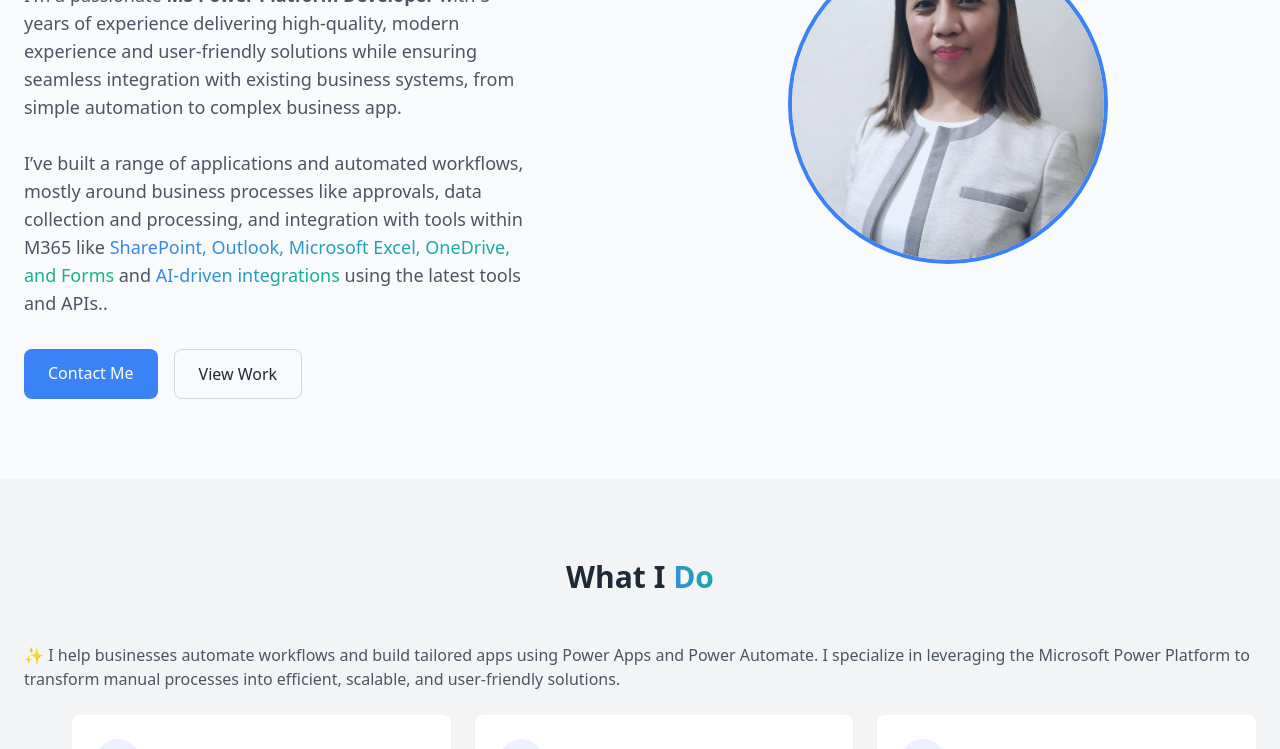
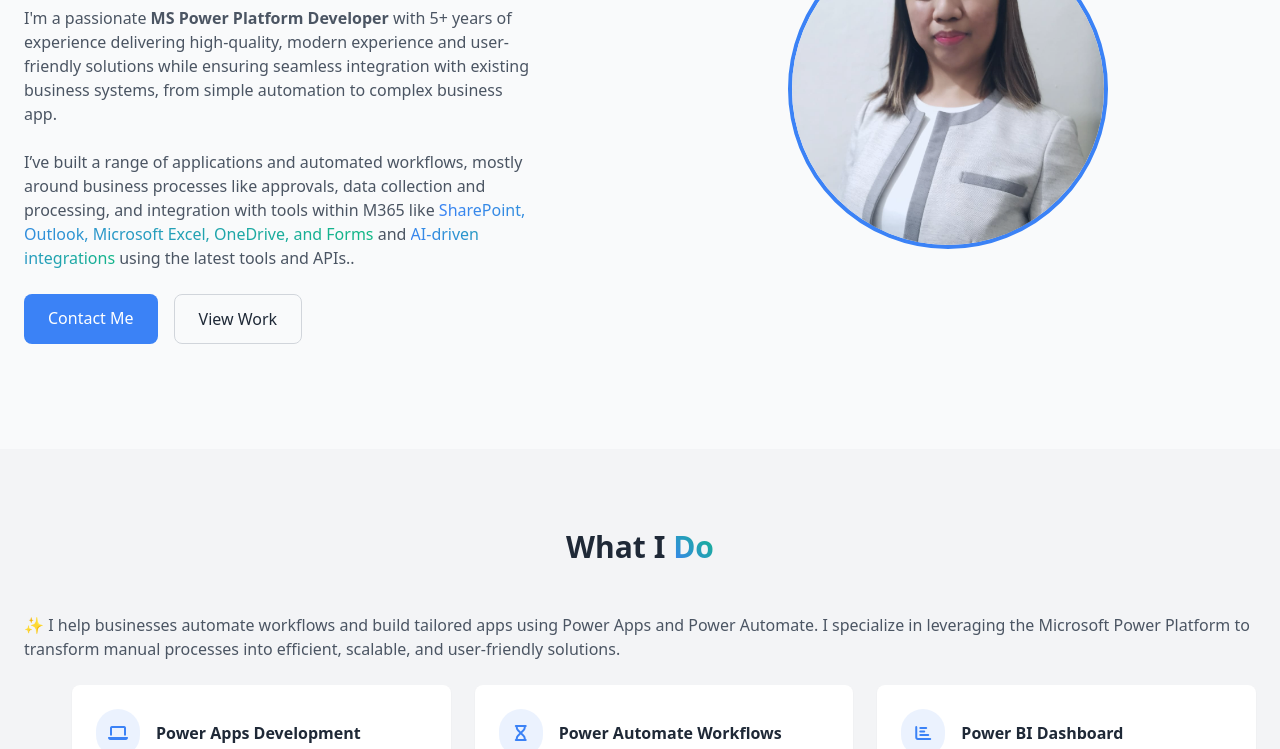
Before and after one commit to aikosherina/power-platform-portfolio, a plain HTML site: page index.html in a window 1280 px wide. Shown: the part 351-1100 px from the top of the page. Drawn offline with nearby package versions, Linux system fonts and the light colour scheme.

Commit message:
Update index.html

```diff
--- a/index.html
+++ b/index.html
@@ -126,7 +126,7 @@
                 <div class="md:w-1/2 mb-12 md:mb-0 animate-fade-in">
                     <h1 class="text-4xl md:text-6xl font-bold mb-4">Hi, I'm <span class="gradient-text">Aiko</span></h1>
                     <h2 class="text-2xl md:text-3xl font-semibold mb-6">Power Apps Developer | Power Automate Workflow Specialist</h2>
-                    <p class="text-lg mb-8 text-gray-600 dark:text-gray-300 max-w-lg">
+                    <p class="mb-6 text-gray-600 dark:text-gray-300 max-w-lg">
                         I'm a passionate <b>MS Power Platform Developer</b> with 5+ years of experience delivering high-quality,
                         modern experience and user-friendly solutions while ensuring seamless integration with existing business systems,
                         from simple automation to complex business app.
```
